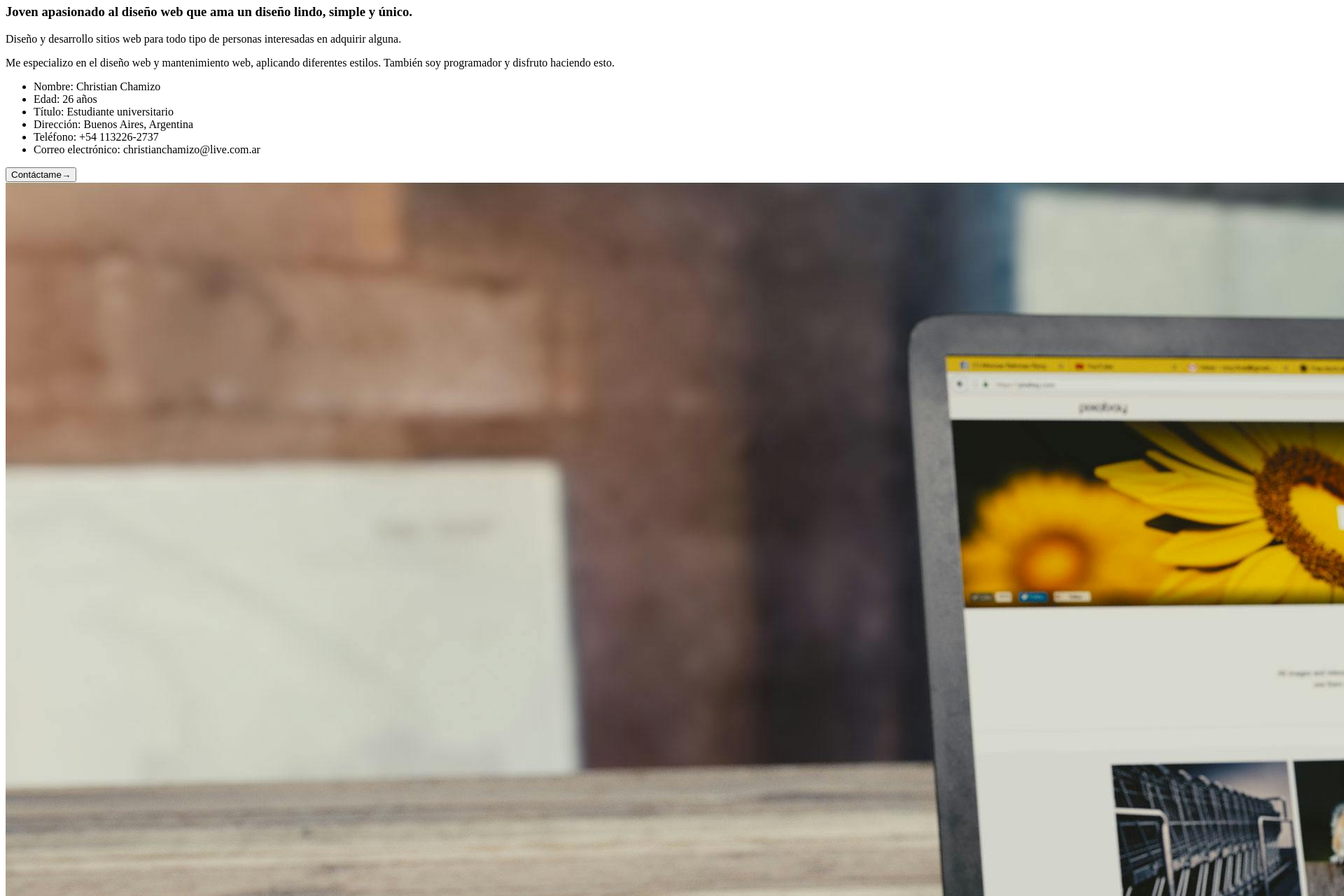
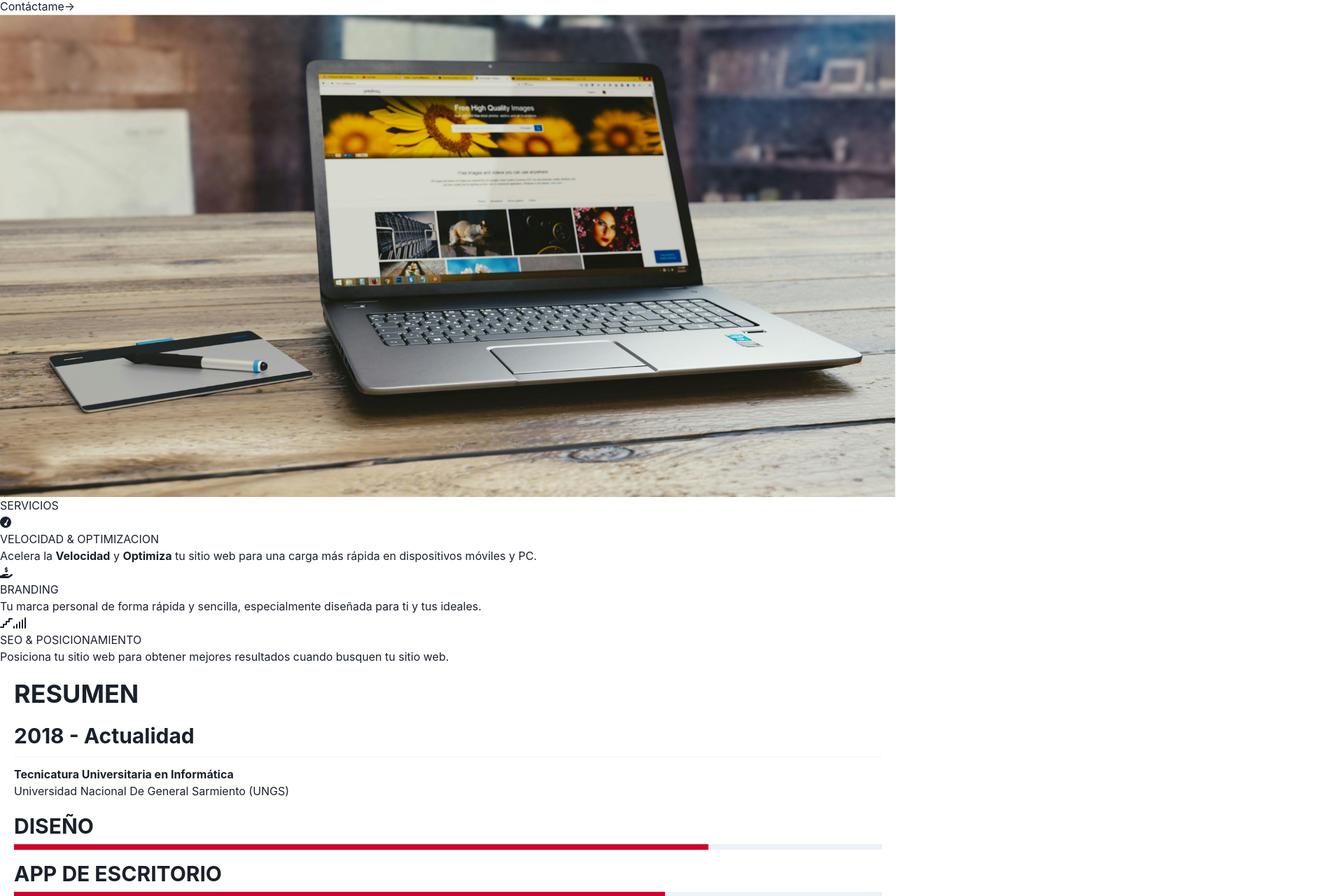
Before and after one commit to ChrisChamizo/TPfinalconReact, a React (Vite) app: page / in a window 1280 px wide. Shown: the part 1401-2681 px from the top of the page at 70% size, 1920 px wide, since content can reach past the window. Built offline with nearby package versions, Linux system fonts and the light colour scheme.

Commit message:
Se creo el componente Resumen y se le dio estilo a las barras de progreso.

```diff
--- a/package.json
+++ b/package.json
@@ -10,8 +10,12 @@
     "preview": "vite preview"
   },
   "dependencies": {
+    "@chakra-ui/react": "^2.8.2",
+    "@emotion/react": "^11.13.0",
+    "@emotion/styled": "^11.13.0",
     "@fortawesome/fontawesome-free": "^6.5.2",
     "@fortawesome/free-solid-svg-icons": "^6.5.2",
+    "framer-motion": "^11.3.8",
     "react": "^18.3.1",
     "react-dom": "^18.3.1"
   },
--- a/src/Components/Main/Main.jsx
+++ b/src/Components/Main/Main.jsx
@@ -3,7 +3,8 @@
 
 import "./Main.css";
 import { Hero } from "../Hero/Hero.jsx";
-import { Servicios, SobreMi } from "../Section/Section.jsx";
+import { Servicios, SobreMi} from "../Section/Section.jsx";
+import { Resumen } from "../Resumen/Resumen.jsx";
 
 
 const Main = () => {
@@ -12,7 +13,7 @@ const Main = () => {
             <Hero />
             <SobreMi/>
             <Servicios/>
-
+            <Resumen/>
         </div>
     );
 };
--- /dev/null
+++ b/src/Components/Resumen/Resumen.jsx
@@ -0,0 +1,45 @@
+import React, { Component } from 'react';
+/* Importación de los componentes de Chakra UI */
+import { Box, Heading, Text, Divider, Progress, Stack,extendTheme } from '@chakra-ui/react';
+
+
+
+
+
+function Resumen() {
+  return (
+    <Box as="section" p="5">
+      <Heading as="h1" mb="5">RESUMEN</Heading>
+
+      <Box mb="5">
+        <Heading as="h2" size="lg">2018 - Actualidad</Heading>
+        <Divider my="3" />
+        <Text fontWeight="bold">Tecnicatura Universitaria en Informática</Text>
+        <Text>Universidad Nacional De General Sarmiento (UNGS)</Text>
+      </Box>
+
+      <Stack spacing={5}>
+        <Box>
+          <Heading as="h2" size="lg" mb="2">DISEÑO</Heading>
+          <Progress  value={80} size="sm" mb="4" colorScheme="customRed" />
+
+          <Heading as="h2" size="lg" mb="2">APP DE ESCRITORIO</Heading>
+          <Progress  value={75} size="sm" mb="4" colorScheme="customRed" />
+
+          <Heading as="h2" size="lg" mb="2">MANTENIMIENTO WEB</Heading>
+          <Progress  value={70} size="sm" mb="4" colorScheme="customRed" />
+        </Box>
+
+        <Box mb="5">
+          <Heading as="h2" size="lg" mb="2">HTML</Heading>
+          <Progress  value={50} size="sm" mb="4" colorScheme="customRed" />
+
+          <Heading as="h2" size="lg" mb="2">CSS</Heading>
+          <Progress  value={70} size="sm" mb="4" colorScheme="customRed" />
+        </Box>
+      </Stack>
+    </Box>
+  );
+}
+
+export { Resumen };
--- /dev/null
+++ b/src/Theme/Theme.jsx
@@ -0,0 +1,19 @@
+import { extendTheme } from '@chakra-ui/react';
+
+/* Función con el color para las barras de progreso */
+const theme = extendTheme({
+  colors: {
+    customRed: {
+      500: '#d2002c',
+    },
+  },
+  components: {
+    Progress: {
+      defaultProps: {
+        colorScheme: 'customRed', // El color por defecto de las barras de progreso
+      },
+    },
+  },
+});
+
+export default theme; // Exportar por default
--- a/src/main.jsx
+++ b/src/main.jsx
@@ -1,17 +1,22 @@
 import React from 'react'
 import ReactDOM from 'react-dom/client'
 import './index.css'
+import { ChakraProvider } from '@chakra-ui/react'
+import Theme from './Theme/Theme.jsx';
+
 import { Header } from './Components/Header/Header.jsx'
 import { Main } from './Components/Main/Main.jsx'
 import { Footer } from './Components/Footer/Footer.jsx'
-
-
+import { Resumen } from './Components/Resumen/Resumen.jsx'
 
 ReactDOM.createRoot(document.getElementById('root')).render(
   <React.StrictMode>
-    <Header/>
-     <Main/>
-    <Footer/>
+
+    <ChakraProvider  theme={Theme}>
+      <Header />
+      <Main />
+      <Footer />
+   </ChakraProvider>
 
   </React.StrictMode>,
 
```
Also changed, not shown: src/Components/Resumen/Resumen.css (added), 1 other file (tests, documents, lock files or other folders).
